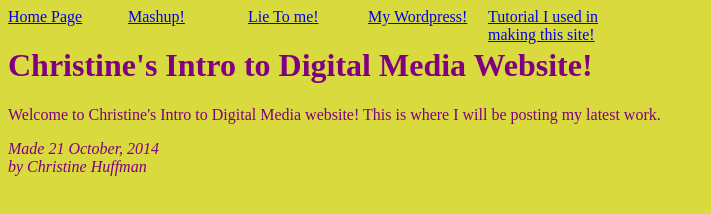
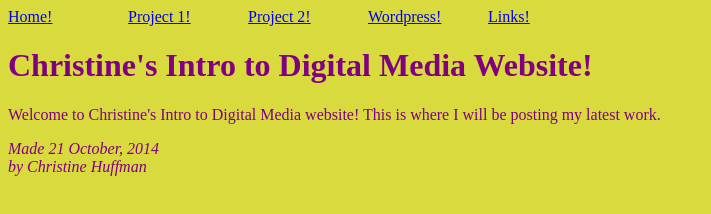
Before and after one commit to chcolor/dm-intro-site, a plain HTML site: page public_html/index1.html in a window 1280 px wide. Shown: the whole page, without its empty margins (0-711 px from the left). Drawn offline with Linux system fonts and the light colour scheme.

Commit message:
Updated Nav
Changed nav link text

```diff
--- a/public_html/index1.html
+++ b/public_html/index1.html
@@ -40,11 +40,11 @@
 
 <! Site Navigation Menu-->
 <ul class="navbar">
-	<li><a href="index.html"> Home Page</a>
-	<li><a href="page1.html">Mashup!</a>
-	<li><a href="page2.html">Lie To me!</a>
-	<li><a href="https://www.chcolor.wordpress.com" target="_blank">My Wordpress!</a>
-	<li><a href="http://www.w3.org/Style/Examples/011/firstcss.en.html" target="_blank">Tutorial I used in making this site!</a>
+	<li><a href="index.html">Home!</a>
+	<li><a href="page1.html">Project 1!</a>
+	<li><a href="page2.html">Project 2!</a>
+	<li><a href="https://www.chcolor.wordpress.com" target="_blank">Wordpress!</a>
+	<li><a href="http://www.w3.org/Style/Examples/011/firstcss.en.html" target="_blank">Links!</a>
 </ul>
 
 <!-- Main Content -->
```
